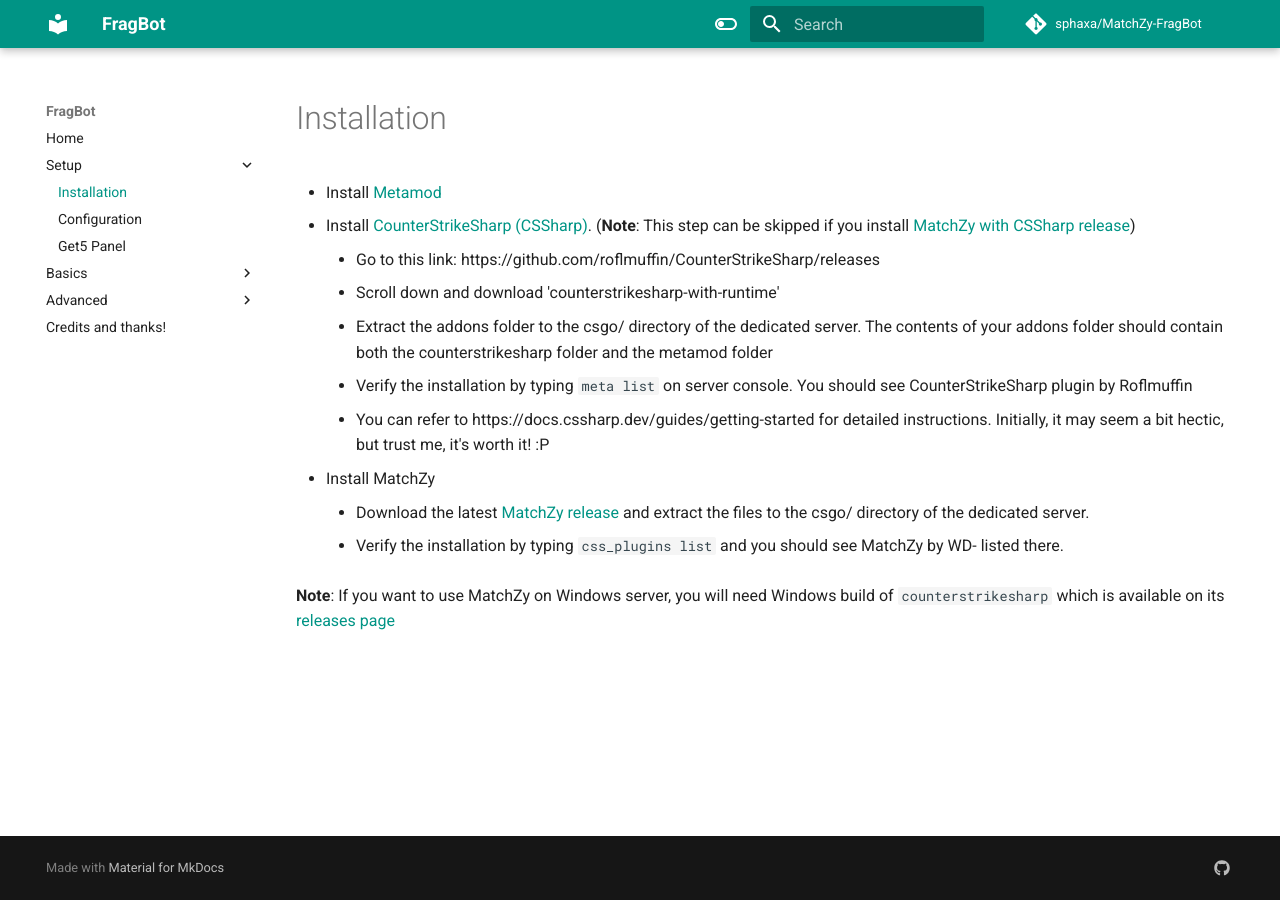
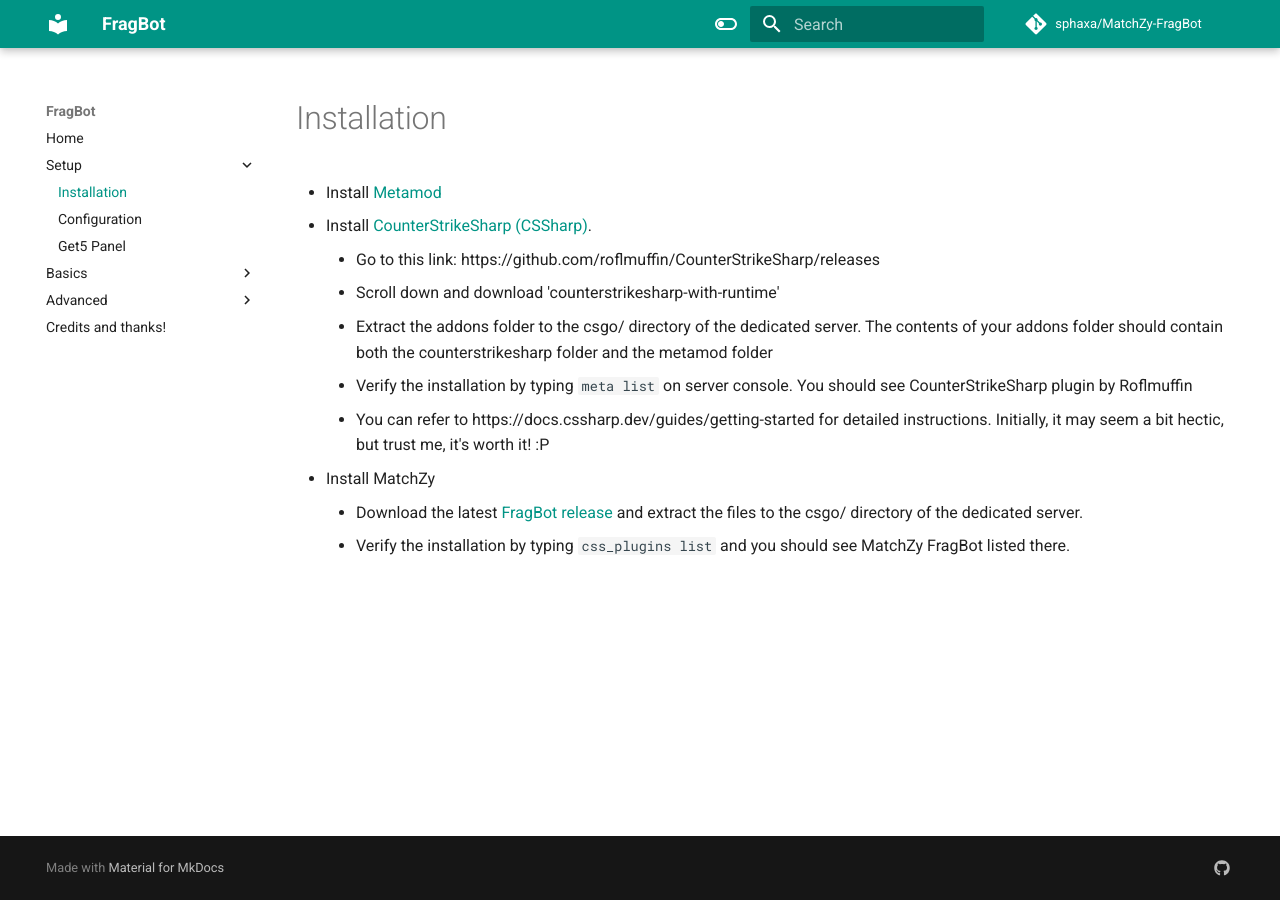
Before and after one commit to shobhit-pathak/MatchZy, an MkDocs documentation site: the page built from documentation/docs/installation.md, in a window 1280 px wide. Built offline with MkDocs 1.6.1 and Material for MkDocs 9.7.7, drawn with Linux system fonts in a browser that asks for light colours; comment, search, counter and statistics services are not loaded.

Commit message:
update installation.md

```diff
--- a/documentation/docs/installation.md
+++ b/documentation/docs/installation.md
@@ -1,14 +1,12 @@
 # Installation
 
 * Install [Metamod](https://cs2.poggu.me/metamod/installation/)
-* Install [CounterStrikeSharp (CSSharp)](https://docs.cssharp.dev/guides/getting-started/). (**Note**: This step can be skipped if you install [MatchZy with CSSharp release](https://github.com/sphaxa/MatchZy-FragBot/releases))
+* Install [CounterStrikeSharp (CSSharp)](https://docs.cssharp.dev/guides/getting-started/).
 	* Go to this link: https://github.com/roflmuffin/CounterStrikeSharp/releases
 	* Scroll down and download 'counterstrikesharp-with-runtime'
 	* Extract the addons folder to the csgo/ directory of the dedicated server. The contents of your addons folder should contain both the counterstrikesharp folder and the metamod folder
 	* Verify the installation by typing `meta list` on server console. You should see CounterStrikeSharp plugin by Roflmuffin
 	* You can refer to https://docs.cssharp.dev/guides/getting-started for detailed instructions. Initially, it may seem a bit hectic, but trust me, it's worth it! :P
 * Install MatchZy
-	* Download the latest [MatchZy release](https://github.com/sphaxa/MatchZy-FragBot/releases) and extract the files to the csgo/ directory of the dedicated server.
-	* Verify the installation by typing `css_plugins list` and you should see MatchZy by WD- listed there.
-
-**Note**: If you want to use MatchZy on Windows server, you will need Windows build of `counterstrikesharp` which is available on its [releases page](https://github.com/roflmuffin/CounterStrikeSharp/releases)
+	* Download the latest [FragBot release](https://github.com/sphaxa/MatchZy-FragBot/releases) and extract the files to the csgo/ directory of the dedicated server.
+	* Verify the installation by typing `css_plugins list` and you should see MatchZy FragBot listed there.
```
